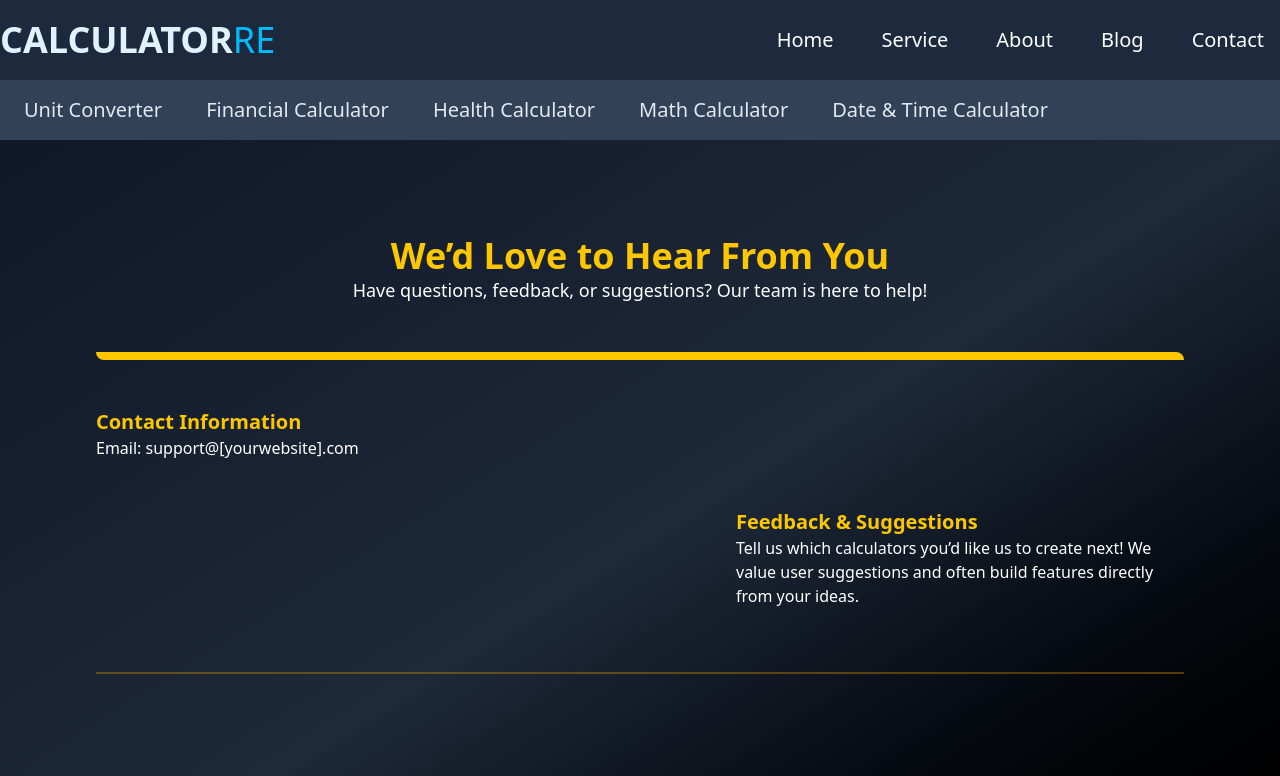
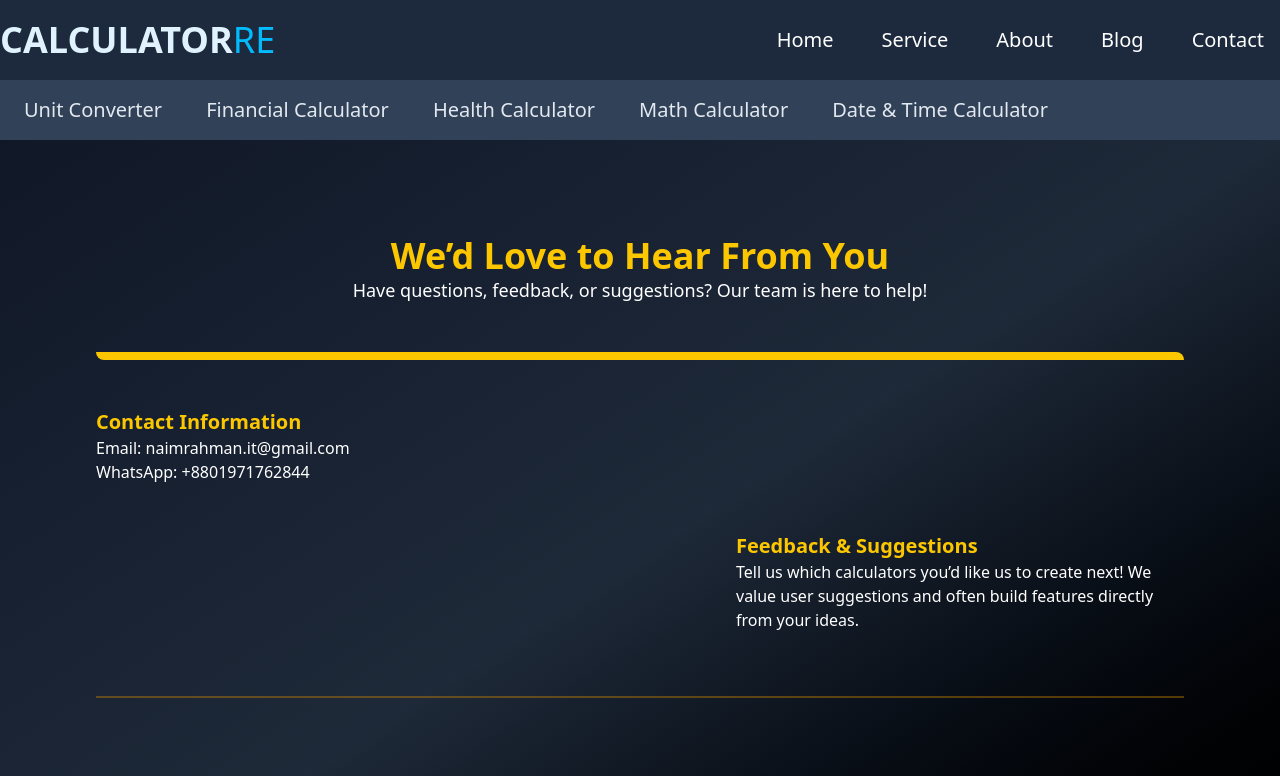
Before and after one commit to naim-i/calculator, a Next.js app: page /Contact in a window 1280 px wide. Shown: the top 776 px of the page. Built offline with nearby package versions, Linux system fonts and the light colour scheme.

Commit message:
ContactInformationAdded

```diff
--- a/src/app/Component/Contact/Contact.js
+++ b/src/app/Component/Contact/Contact.js
@@ -26,7 +26,8 @@ const Contact = () => {
                 <h5 className="text-yellow-400 text-xl font-bold">
                   Contact Information
                 </h5>
-                <p className="text-white ">Email: support@[yourwebsite].com</p>
+                <p className="text-white ">Email: naimrahman.it@gmail.com</p>
+                <p className="text-white ">WhatsApp: +8801971762844</p>
               </div>
               {/* Contact content Two */}
               <Flex className="justify-end">
```
